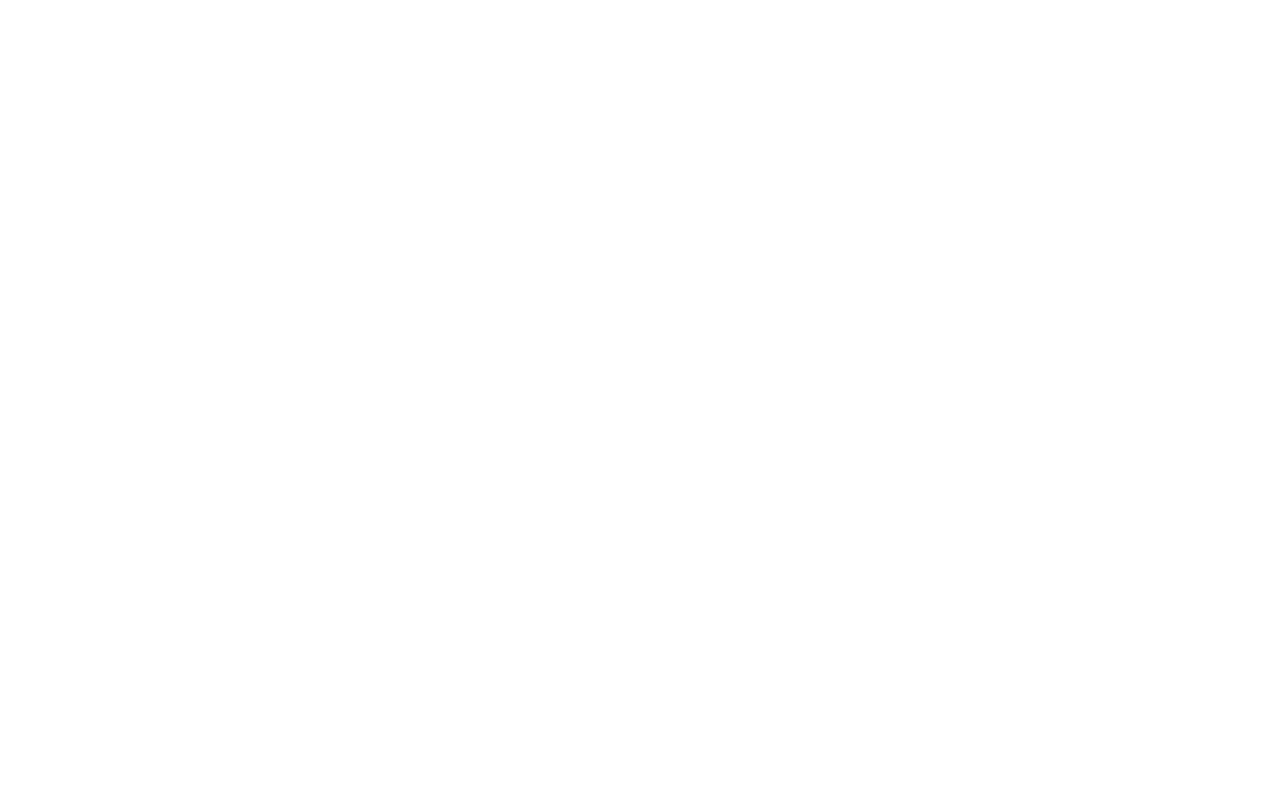
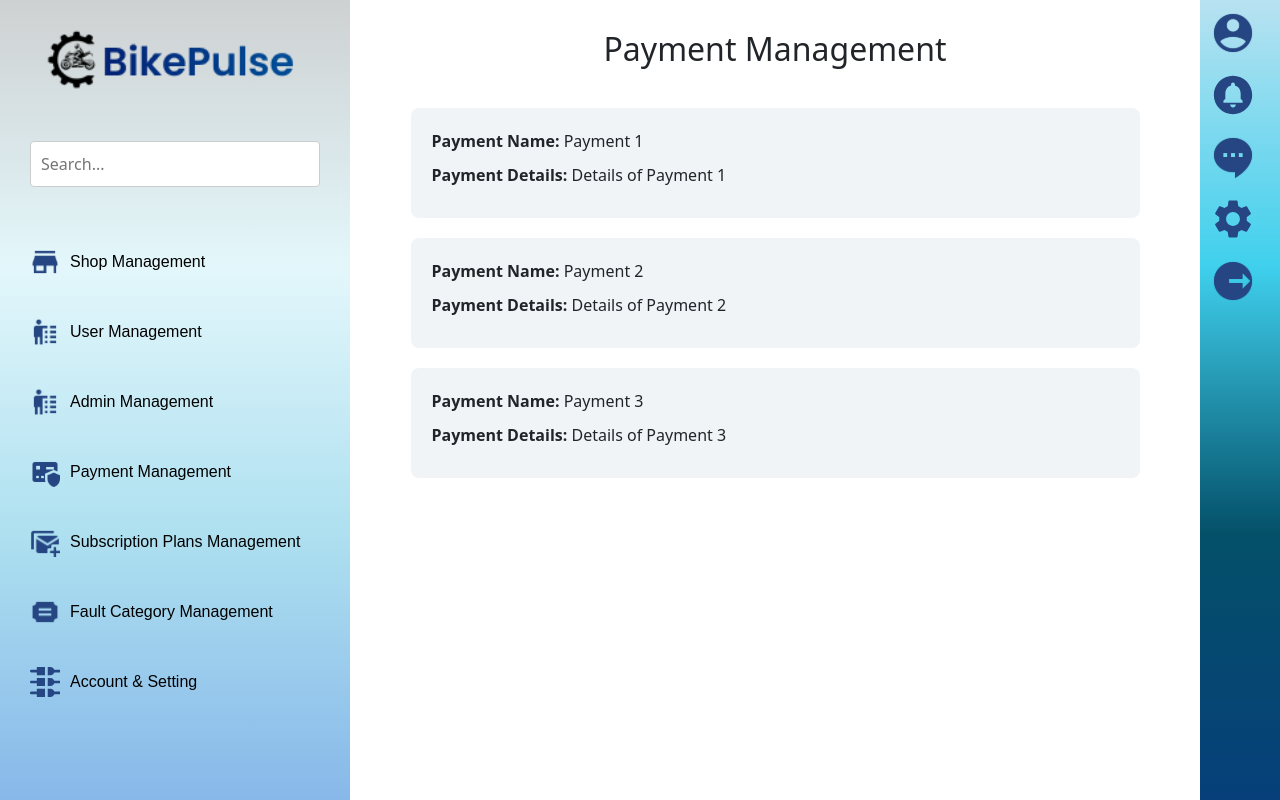
Before and after one commit to AhamedMinhaj456/Motorbike_Service_Station_Reservation_System, a React (Create React App) app in the folder frontend/: page /payment-management in a window 1280 px wide. Before the commit this address had no page. Built offline with nearby package versions, Linux system fonts and the light colour scheme; no server answers.

Commit message:
create new file for payment management

```diff
--- a/frontend/src/App.js
+++ b/frontend/src/App.js
@@ -19,7 +19,7 @@
 import CustomerDetailsWindow from "./admin/views/CustomerDetailsWindow";
 import AdminManagementWindow from "./admin/views/AdminManagementWindow";
 import AdminDetailsWindow from "./admin/views/AdminDetailsWindow";
-
+import PaymentManagementWindow from "./admin/views/PaymentManagementWindow"
 
 
 const App = () =>{
@@ -32,6 +32,7 @@
         <Route path="/fault-management" element={<FaultManagementWindow />} />
         <Route path="/user-management" element={<UserManagementWindow />} />
         <Route path="/shop-management" element={<ShopManagementWindow />} />
+        <Route path="/payment-management" element={<PaymentManagementWindow />} />
         <Route path="/subscription-plans" element={<SubscriptionPlansManagementWindow />} />
         <Route path="/profile" element={<AdminProfileWindow />} />
         <Route path="/account-setting" element={<AccountSettingWindow />} />
--- a/frontend/src/admin/common/LeftSidebar.jsx
+++ b/frontend/src/admin/common/LeftSidebar.jsx
@@ -8,6 +8,7 @@
 import SubscriptionIcon from '../../assets/Subscription.svg';
 import FaultIcon from '../../assets/Category.svg';
 import Account_Setting_Icon from '../../assets/account_setting.svg';
+import PaymentManagementIcon from '../../assets/payment.svg'; // Add the icon for Payment Management
 
 const LeftSidebar = () => {
   const [isSidebarOpen, setSidebarOpen] = useState(false);
@@ -42,9 +43,15 @@
           <img src={UserManagementIcon} alt="UserManagement" />
           <span>User Management</span>
         </Link>
+
         <Link to="/AdminManagementWindow" className="list-item">
           <img src={UserManagementIcon} alt="UserManagement" />
           <span>Admin Management</span>
+        </Link>
+
+        <Link to="/payment-management" className="list-item">
+          <img src={PaymentManagementIcon} alt="PaymentManagement" />
+          <span>Payment Management</span>
         </Link>
 
         <Link to="/subscription-plans" className="list-item">
@@ -58,7 +65,7 @@
         </Link>
 
         <div className="list-item dropdown">
-          <img src={Account_Setting_Icon} alt="Acount & Setting" />
+          <img src={Account_Setting_Icon} alt="Account & Setting" />
           <span>Account & Setting</span>
           <div className="dropdown-content">
             <Link to="/profile">
--- /dev/null
+++ b/frontend/src/admin/views/PaymentManagementWindow.css
@@ -0,0 +1,94 @@
+  .payment-management-content-1 {
+    display: flex;
+    flex: 1;
+    flex-direction: column;
+    align-items: center;
+    margin-left: 350px;
+    margin-right: 80px;
+    padding: 20px;
+  }
+
+  .payment-management-content-1 h2 {
+    margin-top: 10px;
+    margin-bottom: 30px;
+    text-align: center;
+  }
+
+  .payment-list {
+    overflow-y: auto;
+    width: 90%;
+    margin-top: 10px;
+    display: flex;
+    flex-direction: column;
+    align-items: center;
+  }
+
+  .payment-item {
+    width: 100%;
+    background-color: #F1F4F7;
+    margin-bottom: 20px;
+    border: 1px solid transparent;
+    border-radius: 8px;
+    padding: 20px;
+    display: flex;
+    flex-direction: column;
+    transition: border-color 0.3s;
+  }
+
+  .payment-item:hover {
+    transform: translateY(-5px);
+    border-color: #007bff;
+    background: linear-gradient(to bottom, #eaeede, #9baab7);
+  }
+
+  .button-container {
+    display: flex;
+    justify-content: flex-end;
+    align-items: center;
+    height: 100%;
+  }
+
+  .button-view-payment {
+    padding: 10px 20px;
+    background-color: #007bff;
+    color: white;
+    border: none;
+    border-radius: 10px;
+    cursor: pointer;
+    transition: background-color 0.3s;
+  }
+
+  .button-view-payment:hover {
+    background-color: #b2e1a6;
+  }
+
+  .payment-item p {
+    margin-bottom: 10px;
+    transition: color 0.3s;
+  }
+
+  .payment-item p:hover {
+    color: rgb(24, 74, 9);
+  }
+
+  @media screen and (max-width: 768px) {
+    .payment-management-content-1 {
+      margin-left: 0;
+    }
+
+    .payment-list {
+      width: 100%;
+    }
+
+    .sidebar-icons {
+      display: flex;
+      justify-content: flex-end;
+      padding: 10px;
+    }
+
+    .sidebar-icon {
+      margin-left: 10px;
+      cursor: pointer;
+      font-size: 20px;
+    }
+  }
--- /dev/null
+++ b/frontend/src/admin/views/PaymentManagementWindow.jsx
@@ -0,0 +1,55 @@
+import React, { useState, useEffect } from 'react';
+import './PaymentManagementWindow.css';
+import LeftSidebar from '../common/LeftSidebar';
+import RightSidebar from '../common/RightSidebar';
+import axios from 'axios';
+
+const PaymentManagementWindow = () => {
+  // Initial default payments
+  const [payments, setPayments] = useState([
+    { paymentId: 1, paymentName: 'Payment 1', paymentDetails: 'Details of Payment 1' },
+    { paymentId: 2, paymentName: 'Payment 2', paymentDetails: 'Details of Payment 2' },
+    { paymentId: 3, paymentName: 'Payment 3', paymentDetails: 'Details of Payment 3' },
+  ]);
+
+  useEffect(() => {
+    fetchData();
+  }, []);
+
+  const fetchData = async () => {
+    try {
+      const response = await axios.get('http://localhost:8095/payment/getPayments');
+      setPayments(response.data);
+    } catch (error) {
+      console.error('Error fetching payments:', error);
+    }
+  };
+
+  return (
+    <div className="payment-management">
+      <LeftSidebar />
+      <div className="payment-management-content-1">
+        <h2 className="payment-management-heading-1">Payment Management</h2>
+        {payments.length === 0 ? (
+          <p className="payment-management-no-payments">No payments found.</p>
+        ) : (
+          <div className="payment-list">
+            {payments.map((payment) => (
+              <div key={payment.paymentId} className="payment-item">
+                <p>
+                  <strong>Payment Name:</strong> {payment.paymentName}
+                </p>
+                <p>
+                  <strong>Payment Details:</strong> {payment.paymentDetails}
+                </p>
+              </div>
+            ))}
+          </div>
+        )}
+      </div>
+      <RightSidebar />
+    </div>
+  );
+};
+
+export default PaymentManagementWindow;
```
Also changed, not shown: frontend/src/assets/payment.svg (added).
